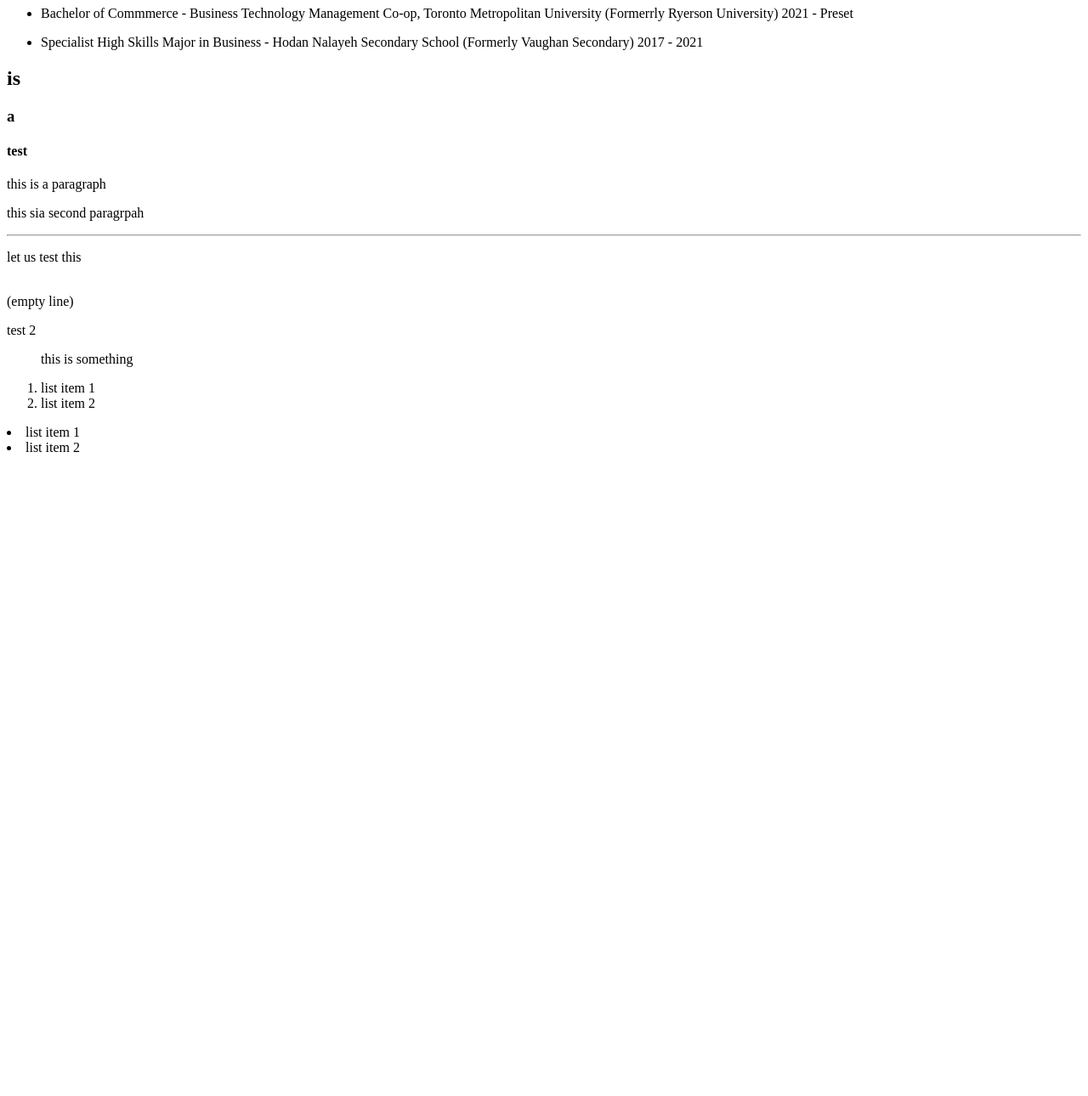
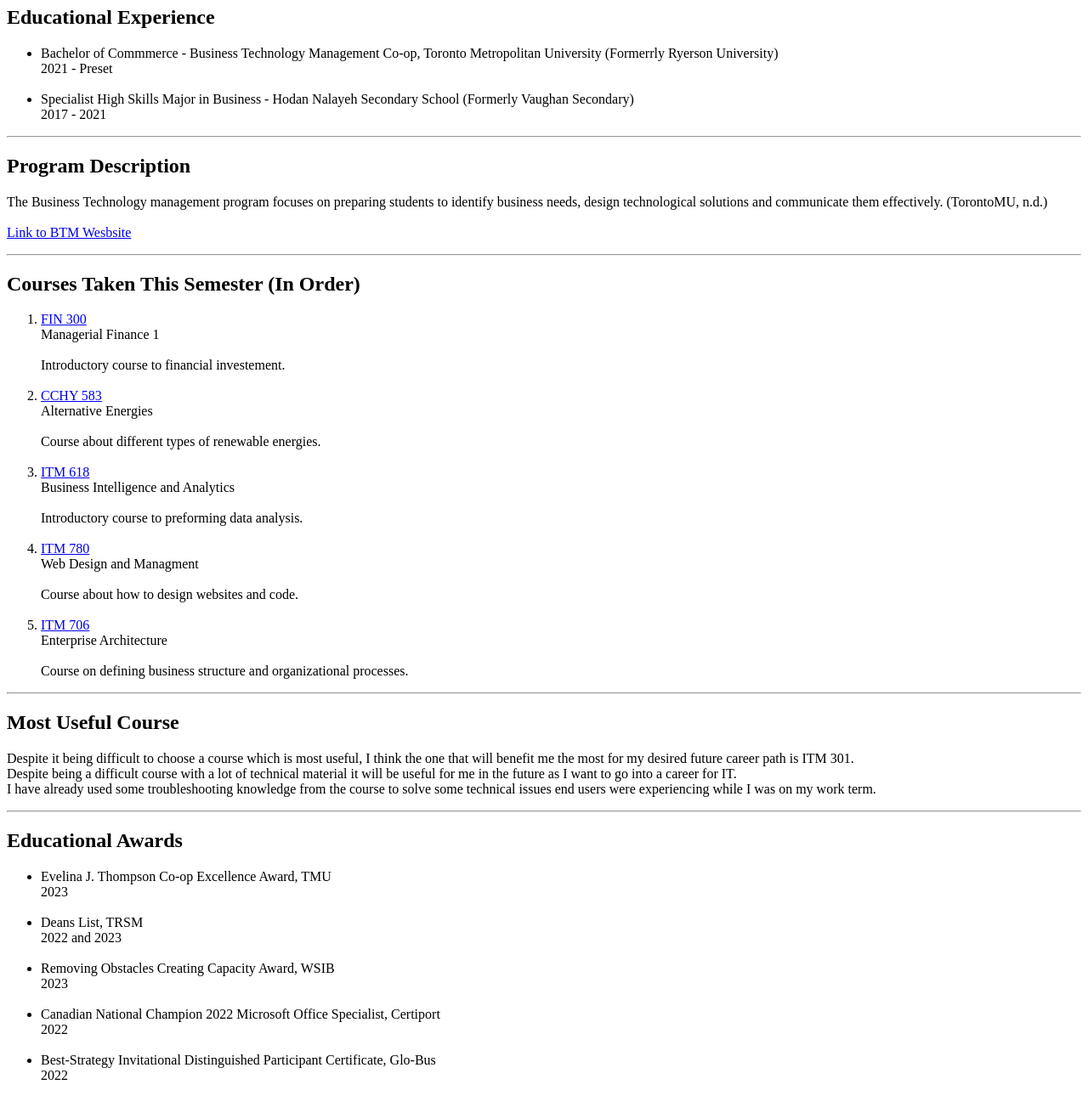
Before and after one commit to VladimirPoliak/VladimirPoliak.github.io, a plain HTML site: page test.html in a window 1280 px wide. Shown: the part 73-1363 px from the top of the page at 85% size. Before the commit the page ends 800 px from the top, so only its background shows below. Drawn offline with Linux system fonts and the light colour scheme.

Commit message:
Completed ITM780 Lab 1
Added all relevant information for the 4 questions.

```diff
--- a/test.html
+++ b/test.html
@@ -3,57 +3,313 @@
 <html>
 
 <head>
-    <title>Vladimir Poliak's Website For ITM780 Lab 1</title>
+    <title>
+        index.html
+    </title>
 </head>
 
 <body>
-    <h1>Educational Experience</h1>
+
+    <h1>
+        Vladimir Poliak's Website For ITM780 Lab 1
+    </h1>
+
+    <h2>
+        Educational Experience
+    </h2>
+
     <ul>
         <li>
-            <P>
-                Bachelor of Commmerce - Business Technology Management Co-op, Toronto Metropolitan University (Formerrly Ryerson University)
-                2021 - Preset
-            </P>
+            Bachelor of Commmerce - Business Technology Management Co-op, Toronto Metropolitan University (Formerrly Ryerson University)
+            <br>
+            2021 - Preset
+        </li>
+
+        <br>
+
+        <li>
+            Specialist High Skills Major in Business - Hodan Nalayeh Secondary School (Formerly Vaughan Secondary)
+            <br>
+            2017 - 2021
+        </li>
+    </ul>
+
+    <hr>
+
+    <h2>
+        Program Description
+    </h2>
+
+    <p>
+        The Business Technology management program focuses on preparing students to identify business needs, design technological solutions and communicate them effectively. (TorontoMU, n.d.)
+        <br>
+        <br>
+        <a href = https://www.torontomu.ca/programs/undergraduate/business-technology-management>
+            Link to BTM Wesbsite
+        </a>
+    </p>
+
+    <hr>
+
+    <h2>
+        Courses Taken This Semester (In Order)
+    </h2>
+
+    <ol>
+        <li>
+            <a href = "https://www.torontomu.ca/calendar/2024-2025/courses/finance/FIN/300/">
+                FIN 300
+            </a>
+            <br>
+            Managerial Finance 1
+            <br>
+            <br>
+            Introductory course to financial investement.
+        </li>
+
+        <br>
+
+        <li>
+            <a href = "https://continuing.torontomu.ca/search/publicCourseSearchDetails.do?method=load&courseId=26371">
+                CCHY 583
+            </a>
+            <br>
+            Alternative Energies
+            <br>
+            <br>
+            Course about different types of renewable energies.
+        </li>
+
+        <br>
+
+        <li>
+
+            <a href = "https://www.torontomu.ca/calendar/2024-2025/courses/information-technology-management/ITM/618/">
+                ITM 618
+            </a>
+            <br>
+            Business Intelligence and Analytics
+            <br>
+            <br>
+            Introductory course to preforming data analysis.
+        </li>
+
+        <br>
+
+        <li>
+            <a href = "https://www.torontomu.ca/information-technology-management/course-outlines/ITM780.pdf">
+                ITM 780
+            </a>
+            <br>
+            Web Design and Managment
+            <br>
+            <br>
+            Course about how to design websites and code.
+        </li>
+
+        <br>
+
+        <li>
+            <a href = https://www.torontomu.ca/information-technology-management/course-outlines/ITM706.pdf>
+                ITM 706
+            </a>
+            <br>
+            Enterprise Architecture
+            <br>
+            <br>
+            Course on defining business structure and organizational processes.
+        </li>
+    </ol>
+
+    <hr>
+
+    <h2>
+        Most Useful Course
+    </h2>
+    <p>
+        Despite it being difficult to choose a course which is most useful, I think the one that will benefit me the most for my desired future career path is
+        ITM 301.
+        <br>
+        Despite being a difficult course with a lot of technical material it will be useful for me in the future as I want to go into a career for IT.
+        <br>
+        I have already used some troubleshooting knowledge from the course to solve some technical issues end users were experiencing while I was on my work term.
+    </p>
+
+    <hr>
+
+    <h2>
+        Educational Awards
+    </h2>
+
+    <ul>
+        <li>
+            Evelina J. Thompson Co-op Excellence Award, TMU
+            <br>
+            2023
+        </li>
+
+        <br>
+
+        <li>
+            Deans List, TRSM
+            <br>
+            2022 and 2023
+        </li>
+
+        <br>
+
+        <li>
+            Removing Obstacles Creating Capacity Award, WSIB
+            <br>
+            2023
+        </li>
+
+        <br>
+
+        <li>
+            Canadian National Champion 2022 Microsoft Office Specialist, Certiport
+            <br>
+            2022
+        </li>
+
+        <br>
+
+        <li>
+            Best-Strategy Invitational Distinguished Participant Certificate, Glo-Bus
+            <br>
+            2022
+        </li>
+
+        <br>
+
+        <li>
+            Top 10% Engaged, TRSM
+            <br>
+            2022
+        </li>
+
+        <br>
+
+        <li>
+            Business Leadership: Management Fundamentals Award, Hodan Nalayeh Secondary School
+            <br>
+            2021
+        </li>
+
+        <br>
+
+        <li>
+            International Business Fundamentals Award, Hodan Nalayeh Secondary School
+            <br>
+            2021
+        </li>
+
+        <br>
+
+        <li>
+            Sports and Entertainment Marketing Award, Hodan Nalayeh Secondary School
+            <br>
+            2021
+        </li>
+    </ul>
+
+    <hr>
+
+    <h2>
+        Extra-Curricular Activities
+    </h2>
+
+    <ul>
+        <li>
+            Cooperative Education, TMU
+            <br>
+            2022 - Present
+        </li>
+
+        <br>
+
+        <li>
+            TRSM Bootcamps, TRSM
+            <br>
+            2021 - Present
+        </li>
+
+        <br>
+
+        <li>
+            ITMSA Business Technology Managment Industry Ppanel, TMU
+            <br>
+            2021
+        </li>
+
+        <br>
+
+        <li>
+            Innovation, Creativity, Entrepreneurship Event, Vaughan City Hall
+            <br>
+            2018
+        </li>
+    </ul>
+
+</body>
+
+</html>
+
+<!-- (Makes a comment)
+<!DOCTYPE html> (Identifies the document type)
+
+<html> (Identifies code language)
+
+<head> (This is metadata that is not visible)
+    <title>
+        This is the web page title.
+    </title>
+</head>
+
+<body>
+    <h1>
+        Heading
+    </h1>
+    <h3>
+        Smaller Heading
+    </h3>
+
+    <p>
+        This is a paragraph
+        <br>
+        with a line break.
+    </p>
+
+    <hr> (Horizontal Bar)
+
+    <br>
+    <br>
+    (Empty line)
+
+    <blockquote>
+        This is a blockquote
+    </blockquote>
+
+    <ol>
+        <li>
+            Ordered list item 1
         </li>
 
         <li>
-            <p>
-                Specialist High Skills Major in Business - Hodan Nalayeh Secondary School (Formerly Vaughan Secondary)
-                2017 - 2021
-            </p>
+            Ordered list item 2
+        </li>
+    </ol>
+
+    <ul>
+        <li>
+            Unordered list item 1
+        </li>
+
+        <li>
+            Unordered list item 2
         </li>
     </ul>
-
-</p>
-<h2>is</h2>
-<h3> a</h3>
-<h4> test</h4>
-
-<p> this is a paragraph </p>
-<p> this sia
-
-    second paragrpah
-</p>
-
-
-<hr>
-<p> let us test this</p>
-<br> (empty line)
-
-<p>test 2</p>
-
-<blockquote> this is something</blockquote>
-<ol>
-
-<li> list item 1</li>
-<li> list item 2</li>
-</ol>
-
-<u1>
-    <li> list item 1</li>
-    <li> list item 2</li>
-
-</u1>
 </body>
 
 </html>
+-->
```
